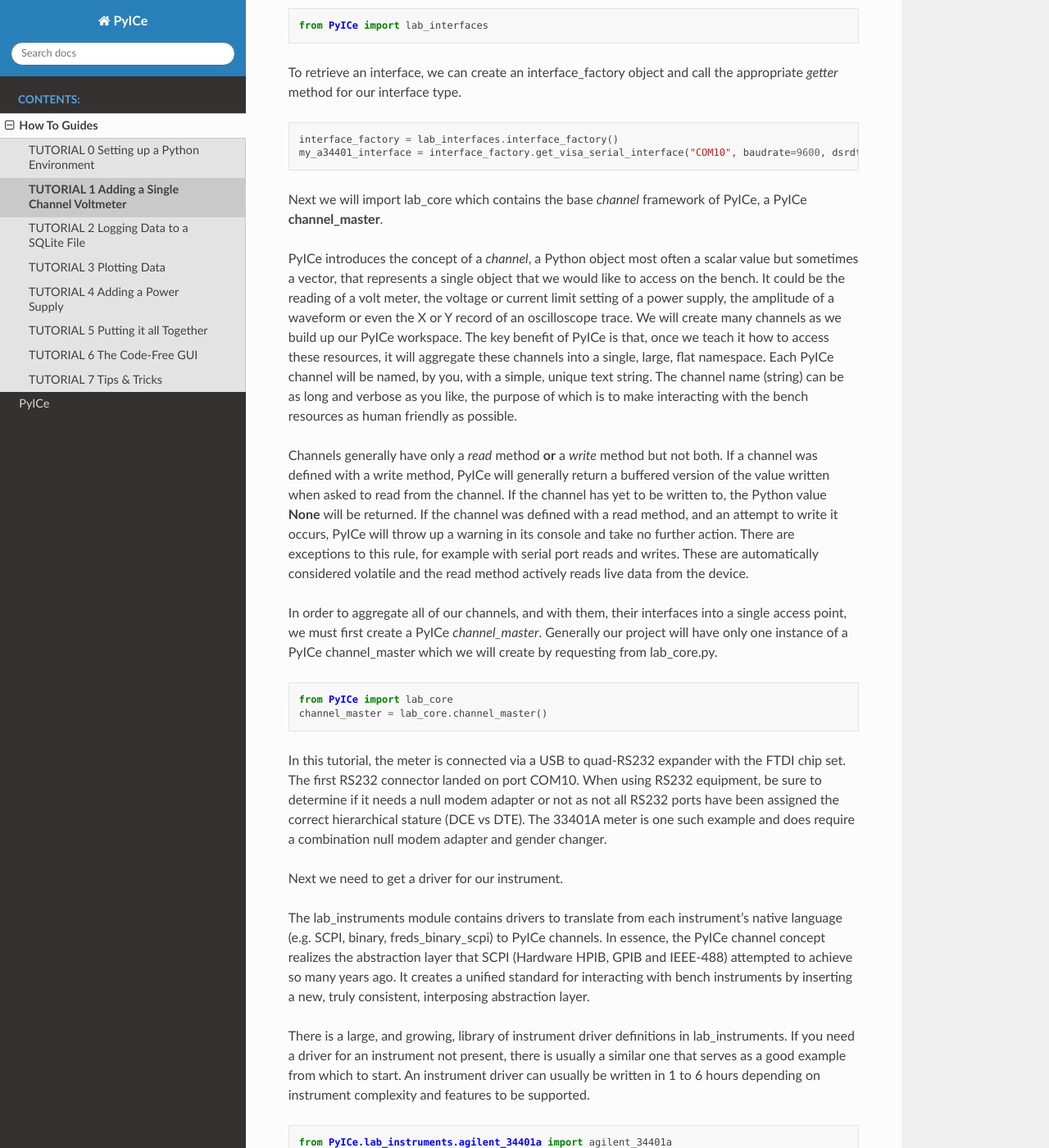
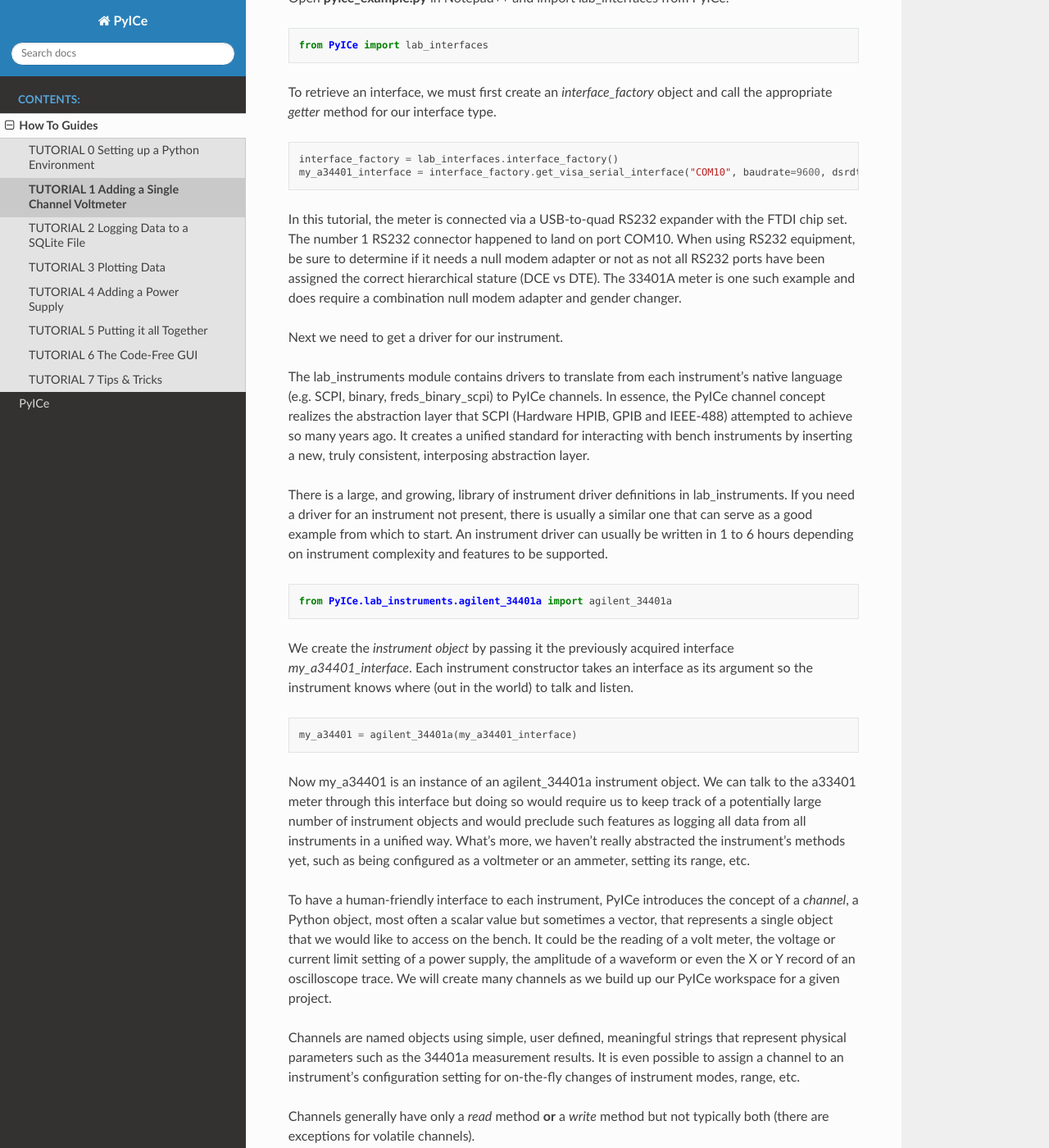
Before and after one commit to PyICe-ADI/PyICe, a Sphinx documentation site: the page built from docs/tutorials/tutorial_1_meter.rst, in a window 1280 px wide and 1400 px high, scrolled down 438 px. Shown: the whole window at 82% size. Built offline with Sphinx 7.4.7 and the Read the Docs theme 2.0.0, drawn with Linux system fonts in a browser that asks for light colours; some of the changed text lies outside the part shown.

Commit message:
Rearranged the all important Tutorial 1 to make the point that the channel master isn't really needed until much later on when its services are needed. The poor ordering came from the original tutorial wherein the interfaces were retrieved from the master itself which is not my preferred object model flow.

```diff
--- a/docs/tutorials/tutorial_1_meter.rst
+++ b/docs/tutorials/tutorial_1_meter.rst
@@ -9,47 +9,24 @@
 You should also have a folder in which to work and the file **pyice_example.py** in the folder in which to work.
 
 To communicate with our instrument, we will need an interface object or "handle" to it.
-We can get the handle from the interface_factory in lab_interfaces.py.
+This is a path for Python to find the instrument out in the world.
+We will get the instrument handle from an *interface_factory* that we acquire from lab_interfaces.py.
 
-Open **pyice_example.py** in Notepad++ and import *lab_interfaces* from PyICe.
+Open **pyice_example.py** in Notepad++ and import lab_interfaces from PyICe.
 
 .. code-block:: python
 
    from PyICe import lab_interfaces
 
-To retrieve an interface, we can create an interface_factory object and call the appropriate *getter* method for our interface type.
+To retrieve an interface, we must first create an *interface_factory* object and call the appropriate *getter* method for our interface type.
 
 .. code-block:: python
 
    interface_factory = lab_interfaces.interface_factory()
    my_a34401_interface = interface_factory.get_visa_serial_interface("COM10", baudrate=9600, dsrdtr=True, timeout=5)
 
-Next we will import lab_core which contains the base *channel* framework of PyICe, a PyICe **channel_master**.
-
-PyICe introduces the concept of a *channel*, a Python object most often a scalar value but sometimes a vector, that represents a single object that we would like to access on the bench.
-It could be the reading of a volt meter, the voltage or current limit setting of a power supply, the amplitude of a waveform or even the X or Y record of an oscilloscope trace.
-We will create many channels as we build up our PyICe workspace.
-The key benefit of PyICe is that, once we teach it how to access these resources, it will aggregate these channels into a single, large, flat namespace.
-Each PyICe channel will be named, by you, with a simple, unique text string.
-The channel name (string) can be as long and verbose as you like, the purpose of which is to make interacting with the bench resources as human friendly as possible.
-
-Channels generally have only a *read* method **or** a *write* method but not both.
-If a channel was defined with a write method, PyICe will generally return a buffered version of the value written when asked to read from the channel.
-If the channel has yet to be written to, the Python value **None** will be returned.
-If the channel was defined with a read method, and an attempt to write it occurs, PyICe will throw up a warning in its console and take no further action.
-There are exceptions to this rule, for example with serial port reads and writes.
-These are automatically considered volatile and the read method actively reads live data from the device.
-
-In order to aggregate all of our channels, and with them, their interfaces into a single access point, we must first create a PyICe *channel_master*.
-Generally our project will have only one instance of a PyICe channel_master which we will create by requesting from lab_core.py.
-
-.. code-block:: python
-
-   from PyICe import lab_core
-   channel_master = lab_core.channel_master()
-
-In this tutorial, the meter is connected via a USB to quad-RS232 expander with the FTDI chip set.
-The first RS232 connector landed on port COM10.
+In this tutorial, the meter is connected via a USB-to-quad RS232 expander with the FTDI chip set.
+The number 1 RS232 connector happened to land on port COM10.
 When using RS232 equipment, be sure to determine if it needs a null modem adapter or not as not all RS232 ports have been assigned the correct hierarchical stature (DCE vs DTE).
 The 33401A meter is one such example and does require a combination null modem adapter and gender changer.
 
@@ -60,7 +37,7 @@
 It creates a unified standard for interacting with bench instruments by inserting a new, truly consistent, interposing abstraction layer.
 
 There is a large, and growing, library of instrument driver definitions in lab_instruments.
-If you need a driver for an instrument not present, there is usually a similar one that serves as a good example from which to start.
+If you need a driver for an instrument not present, there is usually a similar one that can serve as a good example from which to start.
 An instrument driver can usually be written in 1 to 6 hours depending on instrument complexity and features to be supported.
 
 .. code-block:: python
@@ -68,30 +45,65 @@
    from PyICe.lab_instruments.agilent_34401a import agilent_34401a
 
 We create the *instrument object* by passing it the previously acquired interface *my_a34401_interface*.
-Each instrument constructor takes an interface as its argument.
+Each instrument constructor takes an interface as its argument so the instrument knows where (out in the world) to talk and listen.
 
 .. code-block:: python
 
    my_a34401 = agilent_34401a(my_a34401_interface)
 
-Now my_a34401 is an agilent_34401a instrument object.
-We can talk to the a33401 meter through this interface but doing so would thwart the benefits of adding the instrument and its channels to the channel_master.
-That said, the channel_master doesn't know about this instrument yet, so we must add it to the channel_master.
+Now my_a34401 is an instance of an agilent_34401a instrument object.
+We can talk to the a33401 meter through this interface but doing so would require us to keep track of a potentially large number of instrument objects and would preclude such features as logging all data from all instruments in a unified way.
+What's more, we haven't really abstracted the instrument's methods yet, such as being configured as a voltmeter or an ammeter, setting its range, etc.
 
-.. code-block:: python
+To have a human-friendly interface to each instrument, PyICe introduces the concept of a *channel*, a Python object, most often a scalar value but sometimes a vector, that represents a single object that we would like to access on the bench.
+It could be the reading of a volt meter, the voltage or current limit setting of a power supply, the amplitude of a waveform or even the X or Y record of an oscilloscope trace.
+We will create many channels as we build up our PyICe workspace for a given project.
 
-   channel_master.add(my_a34401)
+Channels are named objects using simple, user defined, meaningful strings that represent physical parameters such as the 34401a measurement results.
+It is even possible to assign a channel to an instrument's configuration setting for on-the-fly changes of instrument modes, range, etc.
+
+Channels generally have only a *read* method **or** a *write* method but not typically both (there are exceptions for volatile channels).
+
+If a channel was defined with a write method, PyICe will generally return a buffered version of the value written when asked to read from the channel.
+If the channel has yet to be written to, the Python value **None** will be returned.
+
+If the channel was defined with a read method, and an attempt to write it occurs, PyICe will throw up a warning in its console and take no further action.
+There are exceptions to this rule, for example with serial port reads and writes from an integrated circuit with internal memory.
+These are automatically considered volatile and the read method actively reads live data from the device.
+
+The key benefit of PyICe is, once we teach it how to access these resources, it will aggregate these channels into a single, large, flat namespace.
+Each PyICe channel will be named, by you, with a simple, unique text string.
+The channel name (string) can be as long and verbose as you like, the purpose of which is to make interacting with the bench resources as intuitive as possible.
 
 The meter object **my_a34401** doesn't have any *channels* yet.
-Channels are named objects (using simple, meaningful strings) that represent physical parameters such as the 34401a measurement results.
-The following lines create a channel called "vmeas", and then sets up the meter to read dc voltage into this channel (rather than current which the meter also supports).
+
+The following lines create a channel called "vmeas", and then sets up the meter to read dc voltage into this channel (rather than current which this meter also supports).
 
 .. code-block:: python
 
    my_a34401.add_channel("vmeas")
    my_a34401.config_dc_voltage()
 
-These configuration commands can be completed before **or** after adding the meter object to the channel_master.
+In order to aggregate all of our channels, and with them, their interfaces into a single access point, PyICe also introduces the concept of a *channel_master*.
+The channel_master offers several services such as single point of contact logging, single point of contact channel reading and writing and a single, unified, code-free GUI for demonstrating and debugging.
+
+Generally our project will have only one instance of a PyICe channel_master which we will create by requesting an instance of from lab_core.py.
+
+Next we will import lab_core which contains the base *channel* framework of PyICe, a PyICe **channel_master**.
+
+.. code-block:: python
+
+   from PyICe import lab_core
+   channel_master = lab_core.channel_master()
+
+The channel_master doesn't know about this meter instrument yet, so we must add it to the channel_master.
+Generally, each instrument on the bench, once its instrument object is created, will need to be be added to the channel_master in turn.
+
+.. code-block:: python
+
+   channel_master.add(my_a34401)
+
+The configuration commands from earlier can be completed before **or** after adding the meter object to the channel_master.
 The channel_master will inherit the attributes either way.
 
 There are three ways to read the "vmeas" channel.
@@ -103,7 +115,7 @@
    reading = channel_master.read('vmeas')
    print(f"Measuring 'vmeas' using channel_master, reading = {reading}V.")
 
-Most of the time the above method is sufficient and is considered the most *PyCIeonic*.
+Most of the time, the above method is sufficient and is considered the most *PyCIeonic*.
 The following two methods are included for completeness.
 
 Another way is to *go around* the channel_master and ask the instrument itself to read the channel.
@@ -113,11 +125,11 @@
    reading = my_a34401.read('vmeas')
    print(f"Measuring 'vmeas' using by circumventing the channel_master and using my_a34401 (not recommended), reading = {reading}V.")
 
-As we will see later, this method subverts the powerful logging feature of PyICe and, therefore, is generally discouraged.
-It also sacrifices the benefit of the channel aggregation feature of PyICe, requiring the programmer to manually track the origin of each channel.
-In this small tutorial that may seem inconsequential but for realistic projects you should expect to have hundreds of PyICe channels.
+As described earlier, this method subverts the powerful logging feature of PyICe and, therefore, is generally discouraged.
+It also sacrifices the benefit of the channel aggregation feature of PyICe, requiring the programmer to manually track the origin (instrument) of each channel.
+In this small tutorial, that may seem inconsequential but for realistic projects you should expect to have *hundreds* of PyICe channels.
 
-A slightly more terse method is to retrieve the value from the channel_master by the channel_master like a dictionary-like object.
+A slightly more terse method is to retrieve the value from the channel_master is by the channel_master as a dictionary-like object.
 Channel objects can be retrieved from any *channel_group* (channel_master or instrument) containing them.
 
 .. code-block:: python
@@ -134,4 +146,4 @@
    print(f"Measuring 'vmeas' using the condensed version of rereiving the channel. Reading = {reading}.")
 
 The channel_master.read() method or dictionary-like read method should be selected at the start of the project and remain consistent throughout.
-Both methods of accessing the channel via the channel_master are acceptable but this tutorial writer prefers the channel_master.read('channel_name') method for clarity and readability.
+Both methods of accessing the channel via the channel_master are acceptable but this tutorial writer prefers the more verbose channel_master.read('channel_name') method for clarity and readability.
```
Also changed, not shown: 1 other file.
